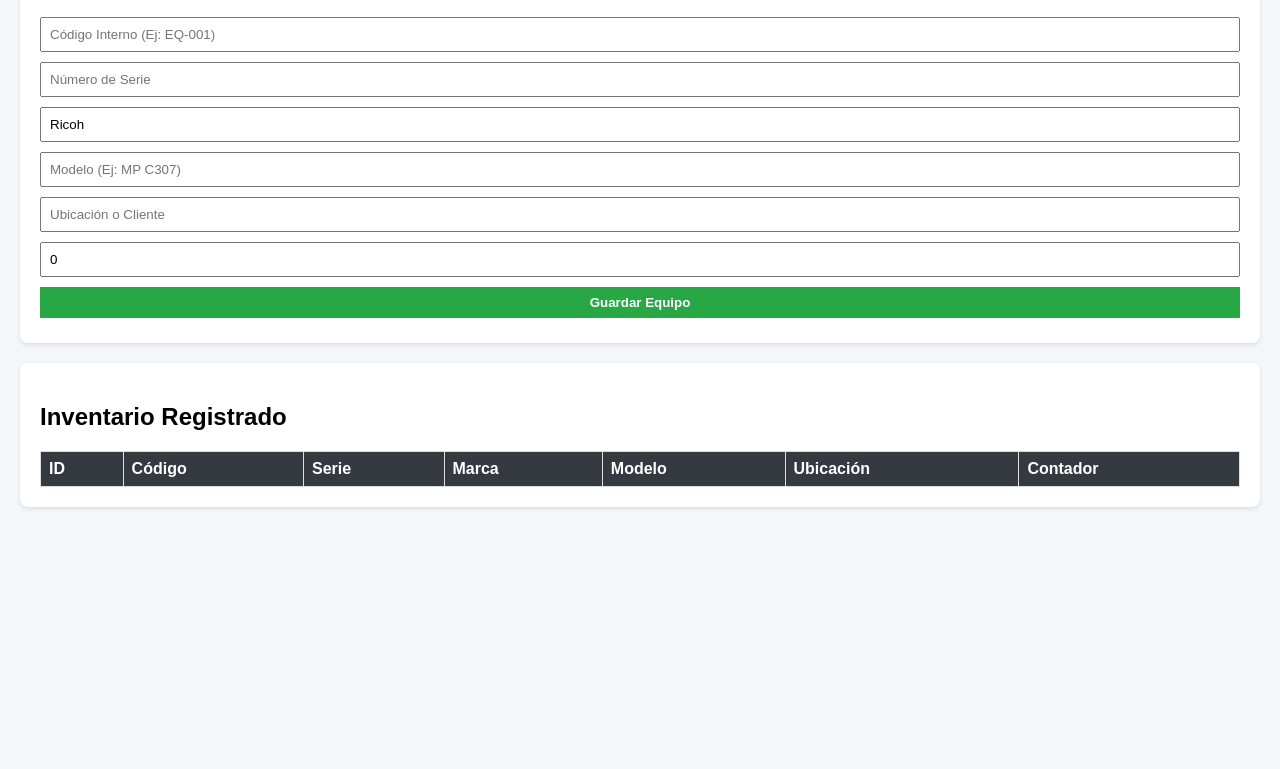
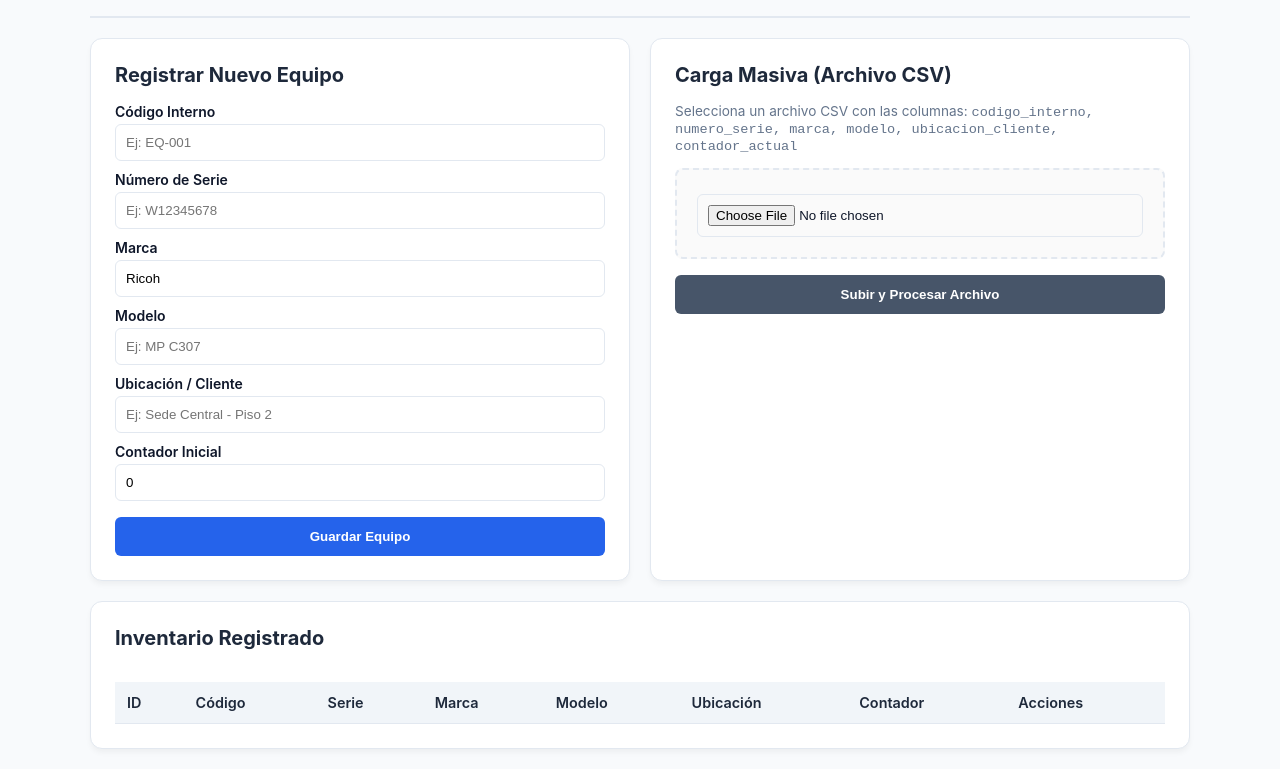
Before and after one commit to alzate1312/Inventario-Empresa, a website: page public/admin.html in a window 1280 px wide. Shown: the part 96-865 px from the top of the page. Before the commit the page ends 800 px from the top, so only its background shows below. Drawn offline with Linux system fonts and the light colour scheme; no server answers.

Commit message:
Redesign admin panel with improved layout and styles

```diff
--- a/public/admin.html
+++ b/public/admin.html
@@ -3,34 +3,147 @@
 <head>
   <meta charset="UTF-8">
   <meta name="viewport" content="width=device-width, initial-scale=1.0">
-  <title>Panel Administrador - Inventario</title>
+  <title>Panel de Administración - Control de Inventario</title>
   <style>
-    body { font-family: Arial, sans-serif; margin: 20px; background: #f4f6f9; }
-    .box { background: white; padding: 20px; border-radius: 8px; margin-bottom: 20px; box-shadow: 0 2px 4px rgba(0,0,0,0.1); }
-    input, select, button { padding: 8px; margin: 5px 0; width: 100%; box-sizing: border-box; }
-    button { background: #28a745; color: white; border: none; font-weight: bold; cursor: pointer; }
-    table { width: 100%; border-collapse: collapse; margin-top: 10px; }
-    th, td { border: 1px solid #ddd; padding: 8px; text-align: left; }
-    th { background: #343a40; color: white; }
+    :root {
+      --primary: #1e293b;
+      --accent: #2563eb;
+      --bg: #f8fafc;
+      --card: #ffffff;
+      --text: #0f172a;
+      --border: #e2e8f0;
+    }
+    body {
+      font-family: -apple-system, BlinkMacSystemFont, "Segoe UI", Roboto, sans-serif;
+      background-color: var(--bg);
+      color: var(--text);
+      margin: 0;
+      padding: 20px;
+    }
+    .header {
+      display: flex;
+      justify-content: space-between;
+      align-items: center;
+      max-width: 1100px;
+      margin: 0 auto 20px auto;
+      padding-bottom: 10px;
+      border-bottom: 2px solid var(--border);
+    }
+    .container {
+      max-width: 1100px;
+      margin: 0 auto;
+      display: grid;
+      grid-template-columns: 1fr 1fr;
+      gap: 20px;
+    }
+    @media (max-width: 768px) {
+      .container { grid-template-columns: 1fr; }
+    }
+    .card {
+      background: var(--card);
+      padding: 24px;
+      border-radius: 12px;
+      border: 1px solid var(--border);
+      box-shadow: 0 4px 6px -1px rgba(0,0,0,0.05);
+    }
+    .full-width { grid-column: 1 / -1; }
+    h2 { margin-top: 0; color: var(--primary); font-size: 1.25rem; }
+    label { font-size: 0.875rem; font-weight: 600; margin-top: 10px; display: block; }
+    input, select {
+      width: 100%;
+      padding: 10px;
+      margin-top: 4px;
+      border: 1px solid var(--border);
+      border-radius: 6px;
+      box-sizing: border-box;
+    }
+    button {
+      background-color: var(--accent);
+      color: white;
+      border: none;
+      padding: 12px;
+      border-radius: 6px;
+      font-weight: 600;
+      cursor: pointer;
+      width: 100%;
+      margin-top: 16px;
+      transition: opacity 0.2s;
+    }
+    button:hover { opacity: 0.9; }
+    .btn-secondary { background-color: #475569; }
+    table {
+      width: 100%;
+      border-collapse: collapse;
+      margin-top: 15px;
+    }
+    th, td {
+      padding: 12px;
+      text-align: left;
+      border-bottom: 1px solid var(--border);
+      font-size: 0.9rem;
+    }
+    th { background-color: #f1f5f9; color: var(--primary); font-weight: 600; }
+    .file-input-wrapper {
+      border: 2px dashed var(--border);
+      padding: 20px;
+      text-align: center;
+      border-radius: 8px;
+      background: #fafafa;
+    }
   </style>
 </head>
 <body>
 
-  <div class="box">
+  <div class="header">
+    <h1>Control de Inventario</h1>
+    <button style="width: auto; margin: 0;" class="btn-secondary" onclick="logout()">Cerrar Sesión</button>
+  </div>
+
+  <div class="container">
+
+    <!-- Registro Manual -->
+    <div class="card">
       <h2>Registrar Nuevo Equipo</h2>
       <form id="formEquipo">
-      <input type="text" id="codigo_interno" placeholder="Código Interno (Ej: EQ-001)" required>
-      <input type="text" id="numero_serie" placeholder="Número de Serie" required>
-      <input type="text" id="marca" placeholder="Marca (Ej: Ricoh)" value="Ricoh">
-      <input type="text" id="modelo" placeholder="Modelo (Ej: MP C307)" required>
-      <input type="text" id="ubicacion_cliente" placeholder="Ubicación o Cliente">
-      <input type="number" id="contador_actual" placeholder="Contador Inicial" value="0">
+        <label>Código Interno</label>
+        <input type="text" id="codigo_interno" placeholder="Ej: EQ-001" required>
+
+        <label>Número de Serie</label>
+        <input type="text" id="numero_serie" placeholder="Ej: W12345678" required>
+
+        <label>Marca</label>
+        <input type="text" id="marca" value="Ricoh" required>
+
+        <label>Modelo</label>
+        <input type="text" id="modelo" placeholder="Ej: MP C307" required>
+
+        <label>Ubicación / Cliente</label>
+        <input type="text" id="ubicacion_cliente" placeholder="Ej: Sede Central - Piso 2">
+
+        <label>Contador Inicial</label>
+        <input type="number" id="contador_actual" value="0">
+
         <button type="submit">Guardar Equipo</button>
       </form>
     </div>
 
-  <div class="box">
+    <!-- Carga Masiva por CSV -->
+    <div class="card">
+      <h2>Carga Masiva (Archivo CSV)</h2>
+      <p style="font-size: 0.85rem; color: #64748b;">Selecciona un archivo CSV con las columnas: <code>codigo_interno, numero_serie, marca, modelo, ubicacion_cliente, contador_actual</code></p>
+
+      <form id="formCsv" enctype="multipart/form-data">
+        <div class="file-input-wrapper">
+          <input type="file" id="archivoCsv" accept=".csv" required>
+        </div>
+        <button type="submit" class="btn-secondary">Subir y Procesar Archivo</button>
+      </form>
+    </div>
+
+    <!-- Inventario General -->
+    <div class="card full-width">
       <h2>Inventario Registrado</h2>
+      <div style="overflow-x: auto;">
         <table>
           <thead>
             <tr>
@@ -41,14 +154,19 @@
               <th>Modelo</th>
               <th>Ubicación</th>
               <th>Contador</th>
+              <th>Acciones</th>
             </tr>
           </thead>
           <tbody id="tablaEquipos"></tbody>
         </table>
       </div>
+    </div>
+
+  </div>
 
   <script>
     async function cargarEquipos() {
+      try {
         const res = await fetch('/api/equipos');
         const equipos = await res.json();
         const tbody = document.getElementById('tablaEquipos');
@@ -57,17 +175,24 @@
           tbody.innerHTML += `
             <tr>
               <td>${eq.id_equipo}</td>
-            <td>${eq.codigo_interno}</td>
+              <td><strong>${eq.codigo_interno}</strong></td>
               <td>${eq.numero_serie}</td>
               <td>${eq.marca}</td>
               <td>${eq.modelo}</td>
               <td>${eq.ubicacion_cliente || '-'}</td>
               <td>${eq.contador_actual}</td>
+              <td>
+                <button style="width:auto; padding: 4px 8px; margin:0; font-size: 0.8rem;" onclick="verHistorial(${eq.id_equipo})">Historial</button>
+              </td>
             </tr>
           `;
         });
+      } catch (err) {
+        console.error('Error al cargar equipos:', err);
+      }
     }
 
+    // Guardar Equipo Individual
     document.getElementById('formEquipo').addEventListener('submit', async (e) => {
       e.preventDefault();
       const datos = {
@@ -85,15 +210,49 @@
         body: JSON.stringify(datos)
       });
 
-      const resData = await res.json();
+      const data = await res.json();
       if (res.ok) {
-        alert(resData.mensaje);
+        alert(data.mensaje);
         document.getElementById('formEquipo').reset();
+        document.getElementById('marca').value = 'Ricoh';
         cargarEquipos();
       } else {
-        alert('Error: ' + resData.error);
+        alert('Error: ' + data.error);
       }
     });
+
+    // Carga Masiva de Archivo CSV
+    document.getElementById('formCsv').addEventListener('submit', async (e) => {
+      e.preventDefault();
+      const input = document.getElementById('archivoCsv');
+      if (!input.files[0]) return alert('Selecciona un archivo primero');
+
+      const formData = new FormData();
+      formData.append('archivo', input.files[0]);
+
+      const res = await fetch('/api/equipos/upload-csv', {
+        method: 'POST',
+        body: formData
+      });
+
+      const data = await res.json();
+      if (res.ok) {
+        alert(data.mensaje);
+        document.getElementById('formCsv').reset();
+        cargarEquipos();
+      } else {
+        alert('Error al procesar el archivo CSV: ' + (data.error || 'Error desconocido'));
+      }
+    });
+
+    function verHistorial(id) {
+      alert('Consultando el historial del equipo ID: ' + id);
+    }
+
+    function logout() {
+      localStorage.removeItem('token');
+      window.location.href = '/index.html';
+    }
 
     cargarEquipos();
   </script>
```
Lines whose indentation alone changed are shown as unchanged.
